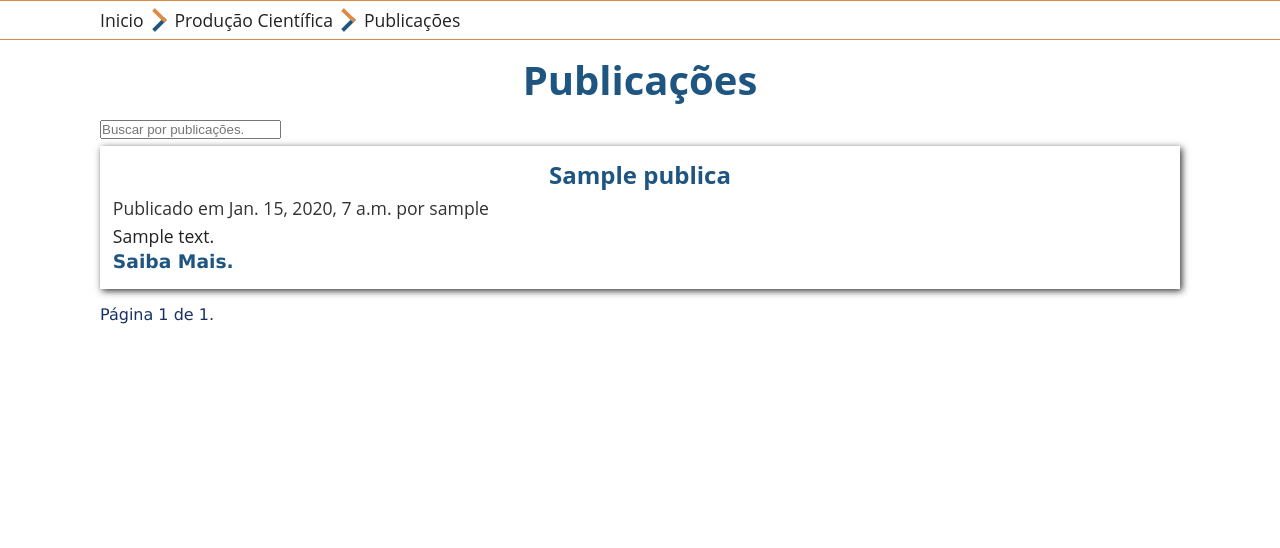
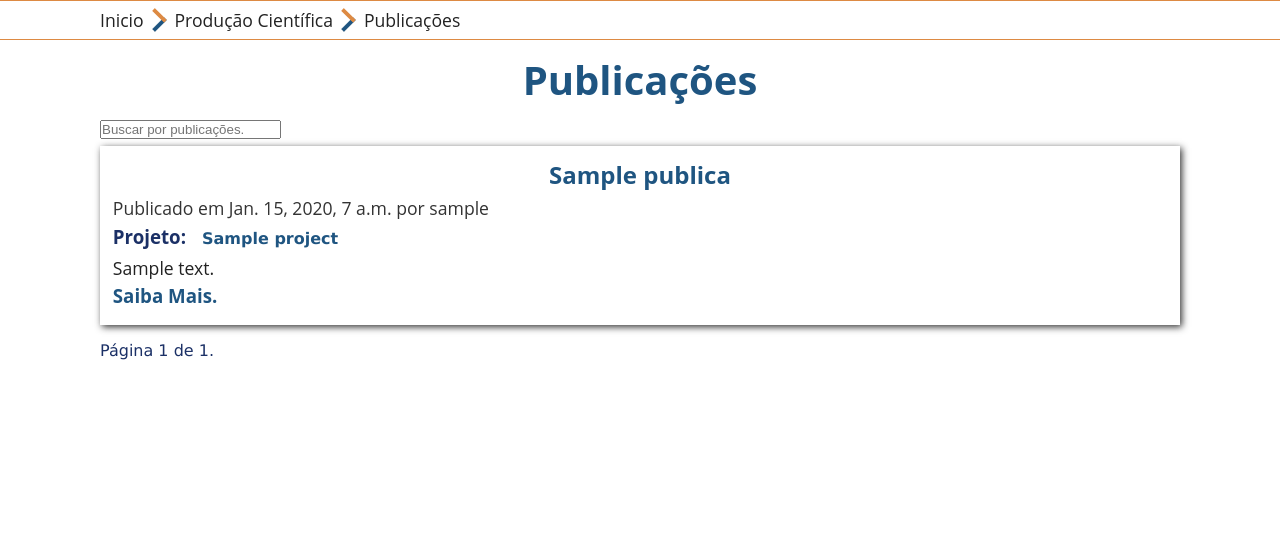
Before and after one commit to DeckerDe/site_cermat, a Django app: page /publica/ in a window 1280 px wide. Shown: the part 96-644 px from the top of the page. Run offline with Django 3.2, Linux system fonts and the light colour scheme; tables that the repository leaves empty hold one stand-in row (values such as "Sample post").

Commit message:
Created Publica Update View

```diff
--- a/cermat/publica/models.py
+++ b/cermat/publica/models.py
@@ -34,12 +34,6 @@ class Project(models.Model):
     members = models.CharField(max_length=1000)
     funders = models.CharField(max_length=1000, blank=True)
 
-    def save(self, *args, **kwargs):
-        if not self.id:
-            self.slug = slugify(self.title)
-
-        super(Project, self).save(*args, **kwargs)
-
     def __str__(self):
         return self.title
 
@@ -59,7 +53,7 @@ class Publica(models.Model):
     proj = models.ForeignKey(Project, on_delete=models.CASCADE, default='11000')
     slug = models.SlugField(max_length=250, unique_for_date='publish', unique=True)
     author = models.ForeignKey(User, related_name='publica_posts', on_delete=models.PROTECT)
-    sec_author = models.ManyToManyField(User)
+    sec_author = models.ManyToManyField(User, blank=True)
     body = models.TextField()
     publish = models.DateTimeField(default=timezone.now)
     created = models.DateTimeField(auto_now_add=True)
--- a/cermat/publica/urls.py
+++ b/cermat/publica/urls.py
@@ -8,7 +8,8 @@ urlpatterns =[
     path('', views.post_list, name='lista_publica'),
     path('<int:year>/<int:month>/<int:day>/<slug:post>/', views.post_detail, name='publica_detalhe'),
     path('criar_publica/', views.CreatePublica.as_view(), name='criar_publica'),
+    path('editar_publica/<slug>/', views.UpdatePublica.as_view(), name='editar_publica'),
     path('projetos/', views.lista_projetos, name='lista_projetos'),
     path('prod_cient/', views.prod_cient, name='prod_cient'),
-    path('proj/<int:year>/<int:month>/<int:day>/<slug:post>/', views.projeto_detalhe, name='projeto_detalhe')
+    path('proj/<int:year>/<int:month>/<int:day>/<slug:project_slug>/', views.projeto_detalhe, name='projeto_detalhe')
 ]
--- a/cermat/publica/views.py
+++ b/cermat/publica/views.py
@@ -44,6 +44,12 @@ class CreatePublica(LoginRequiredMixin,CreateView):
     model = Publica
     form_class = CreatePublicaForm
 
+class UpdatePublica(LoginRequiredMixin, UpdateView):
+    template_name_suffix  = '_create_form'
+    model = Publica
+    form_class = CreatePublicaForm
+
+
 def lista_projetos(request):
     query =  request.GET.get('busca')
     if query:
@@ -63,13 +69,13 @@ def lista_projetos(request):
     return render(request, 'publica/project_list.html', {'page':page, 'projects':projects})
 
 def projeto_detalhe(request, year, month, day, project_slug):
-    post = get_object_or_404(
+    project = get_object_or_404(
         Project, slug=project_slug,
         start__year = year,
         start__month = month,
         start__day = day
     )
-    return render(request, 'publica/project_detail.html', {'project': project_slug})
+    return render(request, 'publica/project_detail.html', {'project': project})
 
 def prod_cient(request):
     projects = Project.objects.all().order_by('-start')[:10]
--- a/cermat/static/css/project.css
+++ b/cermat/static/css/project.css
@@ -376,6 +376,11 @@ h2 {
   text-align: center;
 }
 
+h3, h4, h5, h6 {
+  color: #DD8A43;
+  font-family: "Rajdhani","Open Sans", sans-serif;
+}
+
 p {
   font-family: "Open Sans", sans-serif;
   color: #222222;
@@ -406,6 +411,30 @@ p {
   font-size: 3em;
 }
 
+#PubliTitle {
+  text-align: center;
+  font-size: 2.5em;
+  font-family: "Rajdhani","Open Sans", sans-serif;
+  color: #1F5581;
+  margin: 0.3em;
+}
+
+.list_heading h3 {
+  display: inline-block;
+  font-family: "Rajdhani","Open Sans", sans-serif;
+  color: #1B3066;
+}
+
+.list_heading span {
+  margin-left: 1em;
+}
+
+.list_heading span a {
+  text-decoration: none;
+  color: #1F5581;
+  font-weight: 600;
+}
+
 .publibox {
   display: flex;
   flex-direction: column;
@@ -419,6 +448,11 @@ p {
 
 .publicard * {
   margin-bottom: 0.2em;
+}
+
+.publicard * img {
+  max-height: 20vh;
+  width: auto;
 }
 
 .publicard h2 {
@@ -437,14 +471,6 @@ p {
 
 .pagination {
   color: #1B3066;
-}
-
-#PubliTitle {
-  text-align: center;
-  font-size: 2.5em;
-  font-family: "Rajdhani","Open Sans", sans-serif;
-  color: #1F5581;
-  margin: 0.3em;
 }
 
 #div_id_slug div {
--- a/cermat/static/sass/project.scss
+++ b/cermat/static/sass/project.scss
@@ -424,6 +424,10 @@ h2 {
   font-family: "Rajdhani","Open Sans", sans-serif;
   text-align: center;
 }
+h3, h4, h5, h6{
+  color: $per_orange;
+  font-family: "Rajdhani","Open Sans", sans-serif;
+}
 p {
   font-family: "Open Sans", sans-serif;
   color: #222222;
@@ -452,7 +456,32 @@ p {
     font-size: 3em;
   }
 }
-////////////////////////PUBLIS/////////////////////////////
+/////////////PUBLICA//////////////////////////////////////////////
+#PubliTitle{
+  text-align: center;
+  font-size: 2.5em;
+  font-family: "Rajdhani","Open Sans", sans-serif;
+  color: $usa_blue;
+  margin: 0.3em;
+
+}
+//////////////////PUBLICA LIST////////////////////////////////
+.list_heading{
+  h3{
+    display: inline-block;
+    font-family: "Rajdhani","Open Sans", sans-serif;
+    color: $space_blue ;
+  }
+
+  span{
+    margin-left: 1em;
+    a{
+      text-decoration: none;
+      color: $usa_blue;
+      font-weight: 600;
+    }
+  }
+}
 .publibox{
   display: flex;
   flex-direction: column;
@@ -465,6 +494,10 @@ p {
 
   *{
     margin-bottom: 0.2em;
+    img{
+      max-height: 20vh;
+      width: auto;
+    }
   }
 
   h2{
@@ -483,15 +516,6 @@ p {
 }
 .pagination{
   color: $space_blue;
-}
-/////////////PUBLICA//////////////////////////////////////////////
-#PubliTitle{
-  text-align: center;
-  font-size: 2.5em;
-  font-family: "Rajdhani","Open Sans", sans-serif;
-  color: $usa_blue;
-  margin: 0.3em;
-
 }
 /////////////////PUBLICA CRIAR//////////////////////////////////
 #div_id_slug{
--- a/cermat/templates/publica/list.html
+++ b/cermat/templates/publica/list.html
@@ -24,7 +24,11 @@
           <p class="date">
             Publicado em {{ post.publish }} por {{ post.author }}
           </p>
-          {{ post.body| safe | truncatewords:50|linebreaks }}
+          <div class="list_heading">
+            <h3>Projeto:</h3>
+            <span> <a href="{{ post.proj.get_absolute_url }}" >{{ post.proj }}</a></span>
+          </div>
+          {{ post.body|safe|truncatewords_html:30|linebreaks }}
           <h3>
             <a href="{{ post.get_absolute_url }}">Saiba Mais.</a>
           </h3>
```
Also changed, not shown: cermat/publica/migrations/0007_auto_20201029_1102.py (added).
